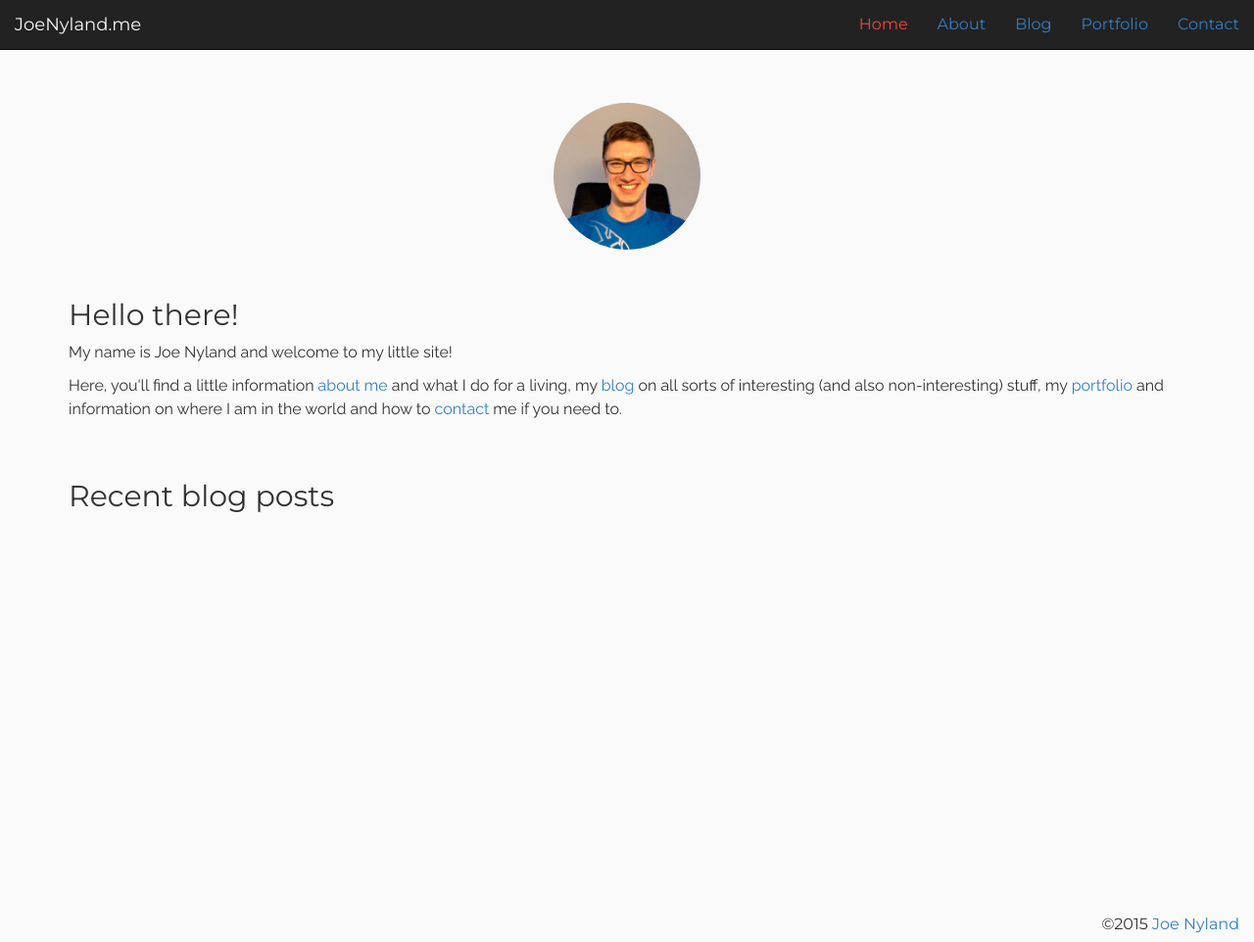
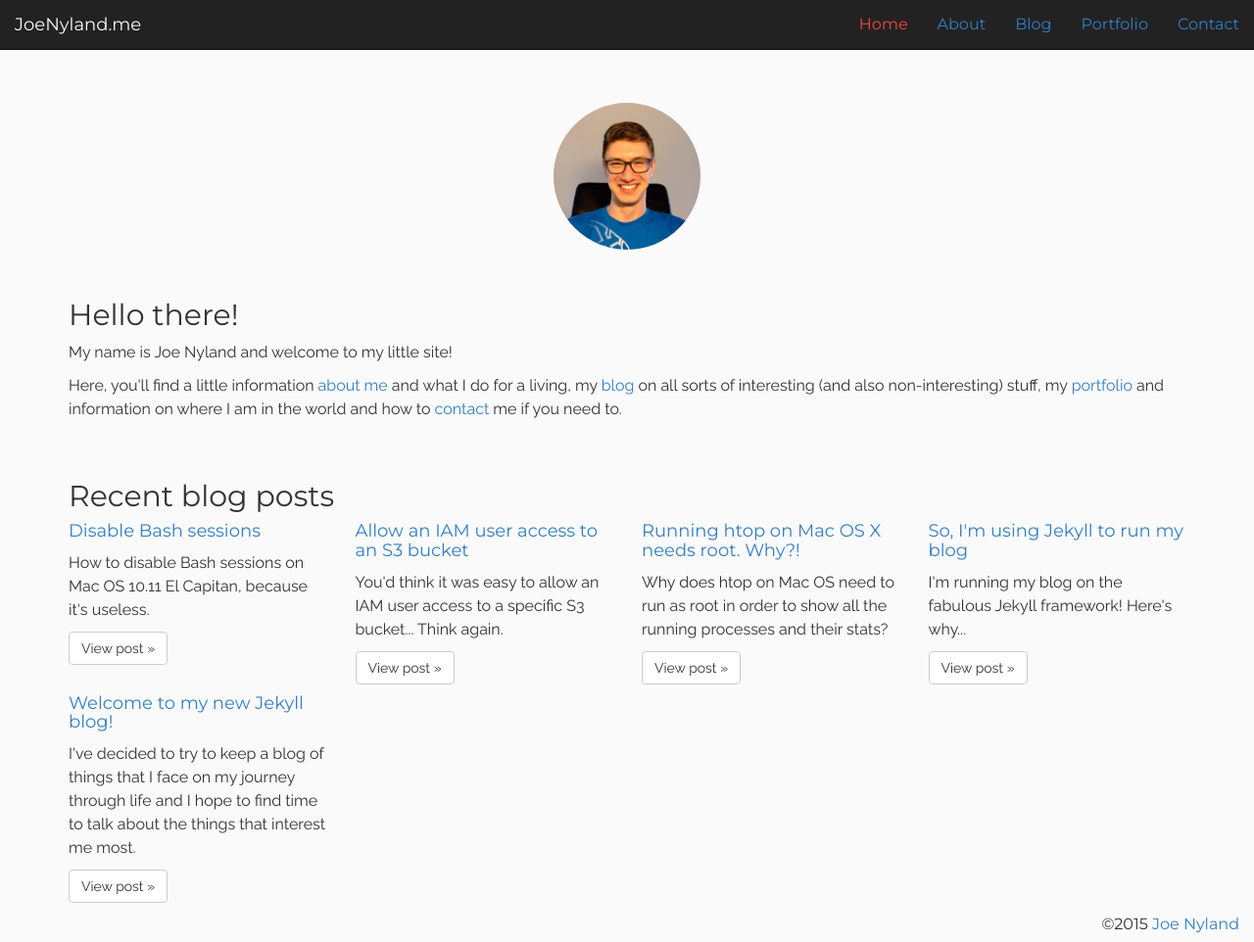
Before and after one commit to JoeNyland/joenyland.github.io, a Jekyll site: the page built from index.html, in a window 1280 px wide and 962 px high. Shown: the whole window at 98% size. Built offline with Jekyll 4.4.1, drawn with Linux system fonts in a browser that asks for light colours; nearby versions of some CDN libraries; some of the changed lines change nothing that is shown.

Commit message:
Remove the loading of recent blog posts into homepage via javascript as they can be included directly now

```diff
--- a/assets/js/home.js
+++ /dev/null
@@ -1,44 +0,0 @@
-function loadBlogPosts(url, target_div, limit) {
-    // Default to a limit of 6 blog posts, unless it's overridden by the script calling this function
-    limit = limit || 6;
-
-    // First, get posts from the blog
-    $.ajax({
-        url: url,
-        jsonpCallback: "postsCallback",
-        dataType: "jsonp",  // Tell jQuery we're expecting JSONp
-        success: function(data) {
-
-            for (var post_id in data) {
-                if (post_id < limit) {
-                    var post = data[post_id];
-
-                    // For each post, create a div and populate it with the information about the current blog post
-                    var post_div = document.createElement('div');            // Create a <div>
-                    post_div.className = 'col-sm-6 col-md-4 col-lg-3 post';  // Set the class of the <div>
-                    // Finally, add the post data into the <div>
-                    post_div.innerHTML = '<h4><a href="' + post.url + '">' + post.title + '</a></h4>' +
-                        '<p>' + post.excerpt + '</p>' +
-                        '<p><a class="btn btn-default" href="' + post.url + '" role="button">View post &raquo;</a></p>';
-
-                    // Now, actually add our new <div> to the recent-blog-articles <div>
-                    $(target_div).append(post_div);
-                } else {
-                    // We've reached the limit of posts to display, so break out of the loop
-                    break;
-                }
-            }
-
-            // Finally return true to confirm that this function has completed
-            return true;
-
-        }
-    });
-}
-
-$(document).ready(function () {
-    loadBlogPosts(
-        'http://blog.joenyland.me/posts.jsonp',
-        $('.recent-blog-articles')
-    );
-});
--- a/index.html
+++ b/index.html
@@ -1,8 +1,6 @@
 ---
 layout: page
 id: home
-scripts:
-  - src: home.js
 css:
   - href: home.min.css
 ---
@@ -29,5 +27,12 @@ css:
         </div>
     </div>
     <div class="row recent-blog-articles">
+        {% for post in site.posts limit:6 %}
+            <div class="col-sm-6 col-md-4 col-lg-3 post">
+                <h4><a href="{{post.url}}">{{post.title}}</a></h4>
+                <p>{{post.excerpt}}</p>
+                <p><a class="btn btn-default" href="{{post.url}}" role="button">View post&nbsp;&raquo;</a></p>
+            </div>
+        {% endfor %}
     </div>
 </div>
```
